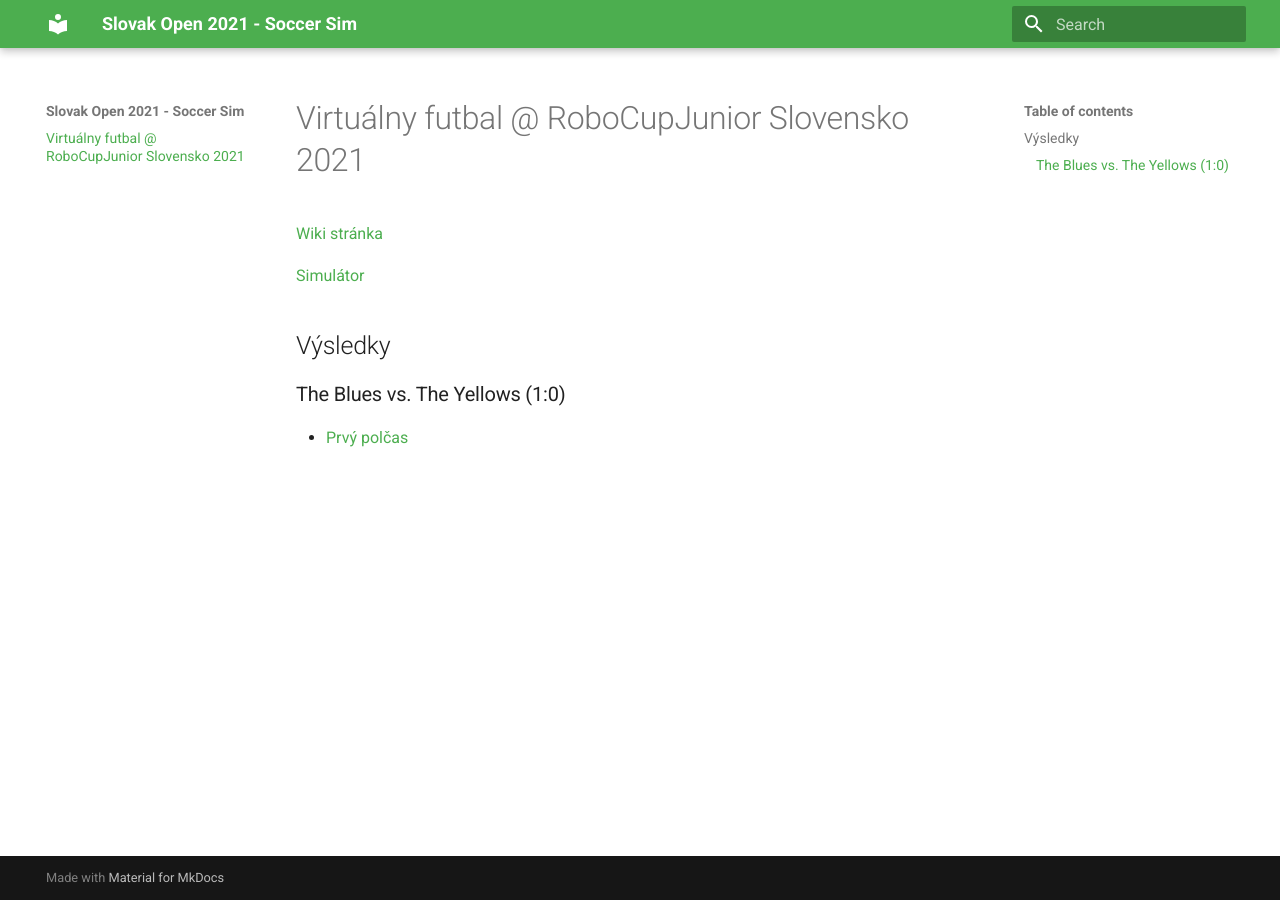
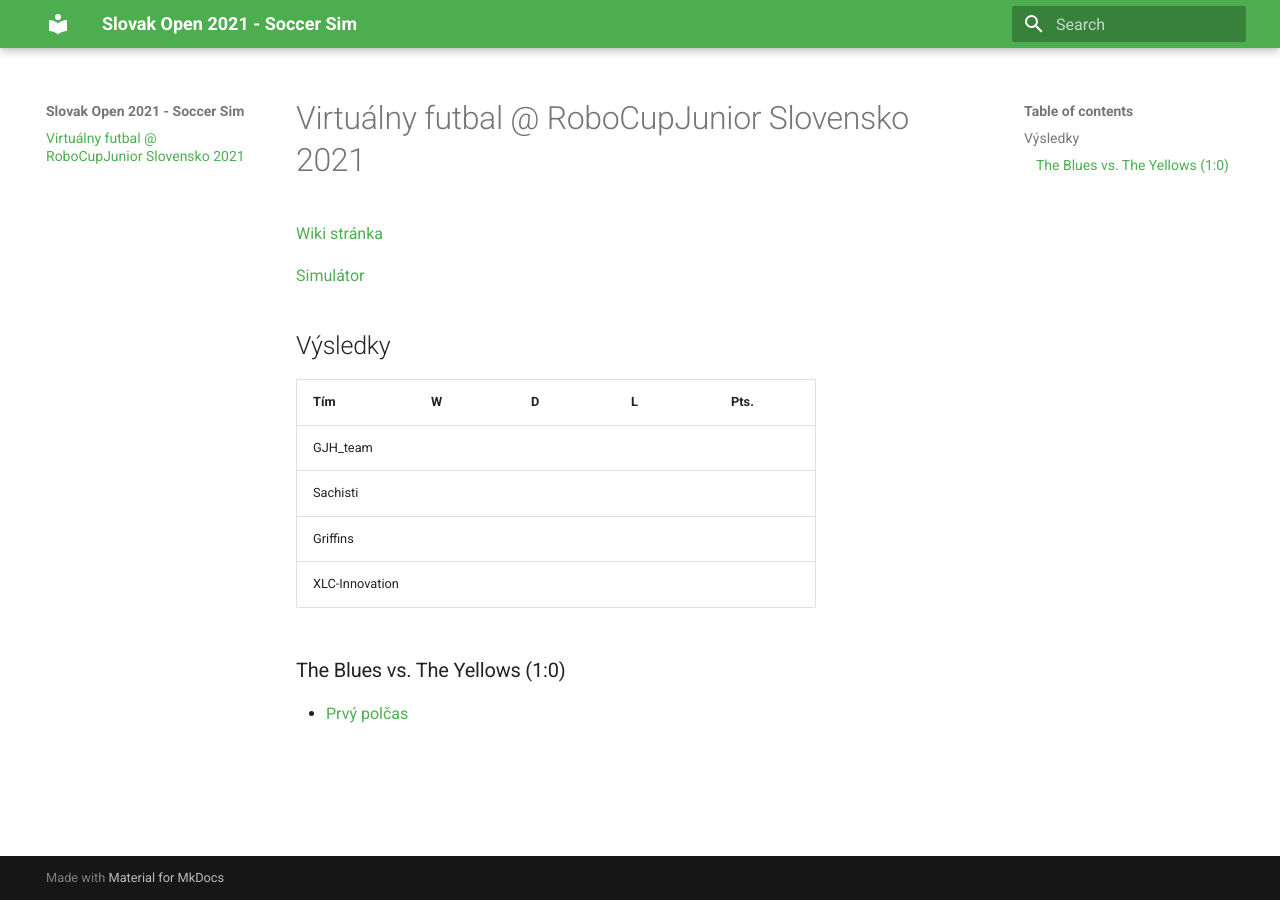
Before and after one commit to RoboCup-Junior-Slovensko/soccer-sim-2021, an MkDocs documentation site: the page built from docs/index.md, in a window 1280 px wide. Built offline with MkDocs 1.6.1 and Material for MkDocs 9.7.7, drawn with Linux system fonts in a browser that asks for light colours.

Commit message:
add: Table with resutls
Signed-off-by: mr.Shu <mr@shu.io>

```diff
--- a/docs/index.md
+++ b/docs/index.md
@@ -6,5 +6,12 @@
 
 ## Výsledky
 
+| Tím            | W | D | L | Pts. |
+|----------------|---|---|---|------|
+| GJH_team       |   |   |   |      |
+| Sachisti       |   |   |   |      |
+| Griffins       |   |   |   |      |
+| XLC-Innovation |   |   |   |      |
+
 ### The Blues vs. The Yellows (1:0)
 - [Prvý polčas](out/1_-_1_-_The_Blues_vs_The_Yellows-20210504T194434.html)
```
